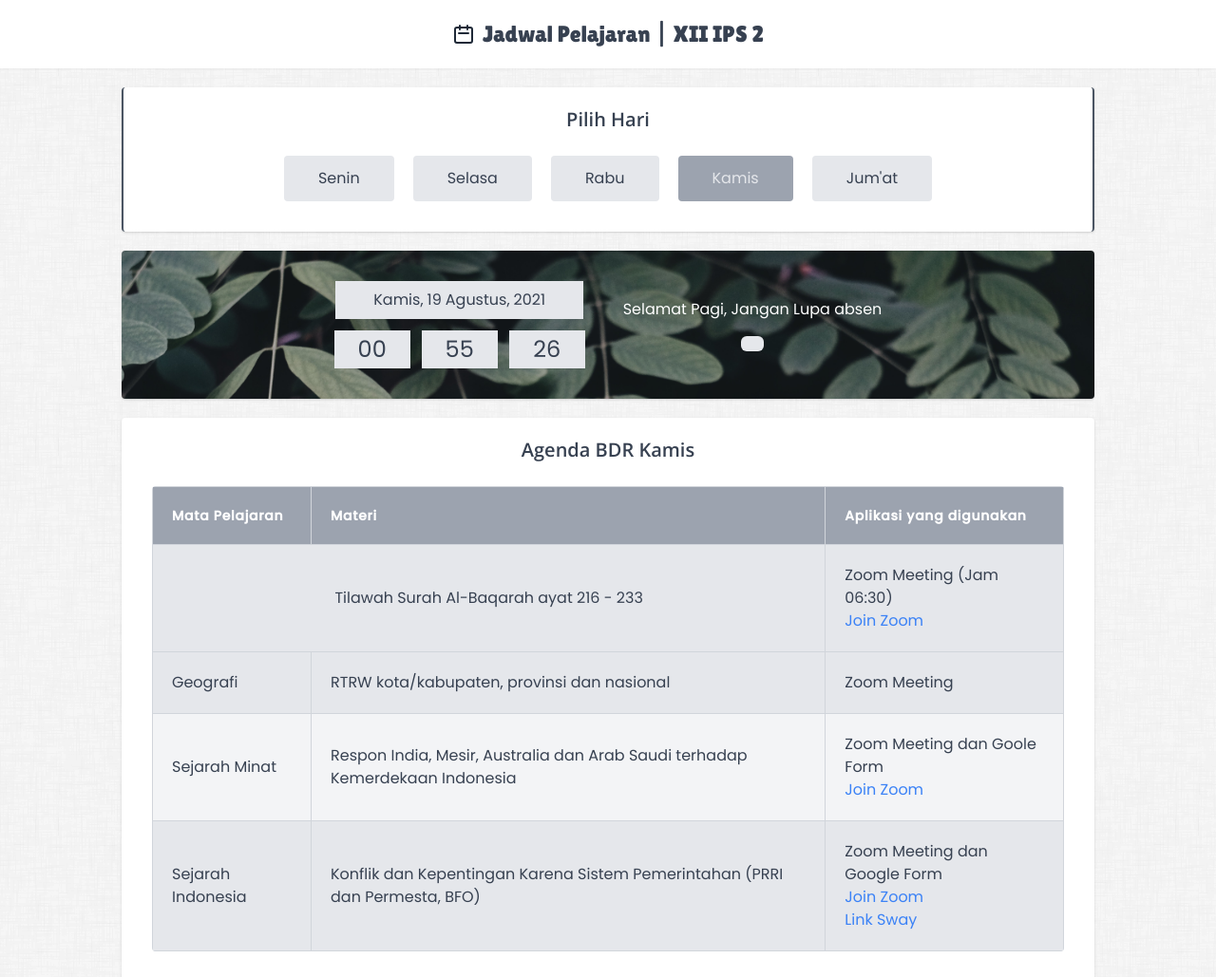
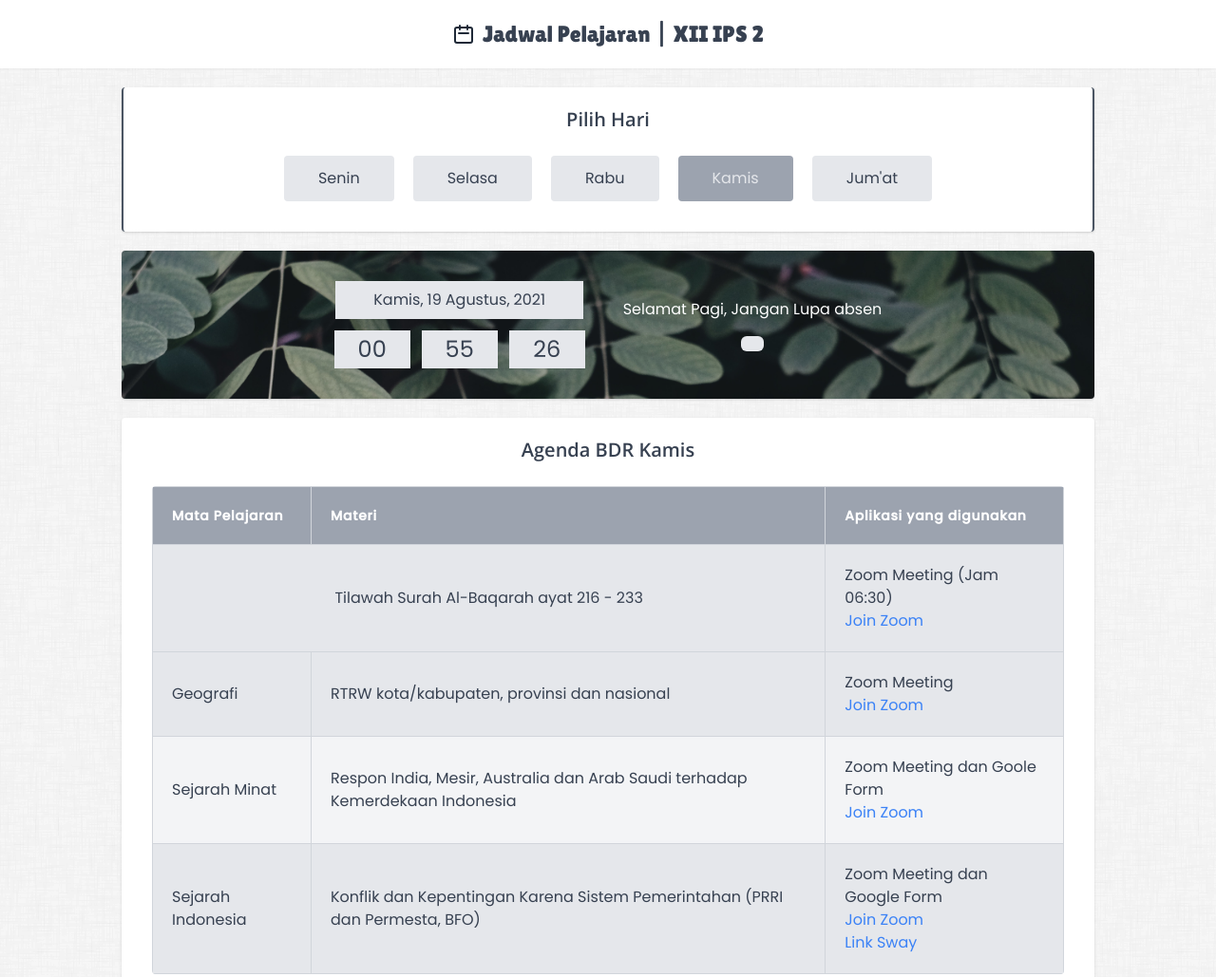
Before and after one commit to AzsaNrD/jadwal-pelajaran.github.io, a website: page public/kamis.html in a window 1280 px wide. Shown: the top 1029 px of the page at 95% size. Drawn offline with nearby package versions, Linux system fonts and the light colour scheme.

Commit message:
link geo

```diff
--- a/public/kamis.html
+++ b/public/kamis.html
@@ -96,7 +96,10 @@
                 <tr class="bg-gray-200">
                   <td class="p-5 border border-gray-300">Geografi</td>
                   <td class="p-5 border border-gray-300">RTRW kota/kabupaten, provinsi dan nasional</td>
-                  <td class="p-5 border border-gray-300">Zoom Meeting</td>
+                  <td class="p-5 border border-gray-300">
+                    <p>Zoom Meeting</p>
+                    <a href="https://us02web.zoom.us/j/81518135749?pwd=OWtqSWFNblVFcnRkM2VzYURVa2Vwdz09" target="_blank" class="text-blue-500 hover:underline">Join Zoom</a>
+                  </td>
                 </tr>
                 <tr class="bg-gray-100">
                   <td class="p-5 border border-gray-300">Sejarah Minat</td>
```
